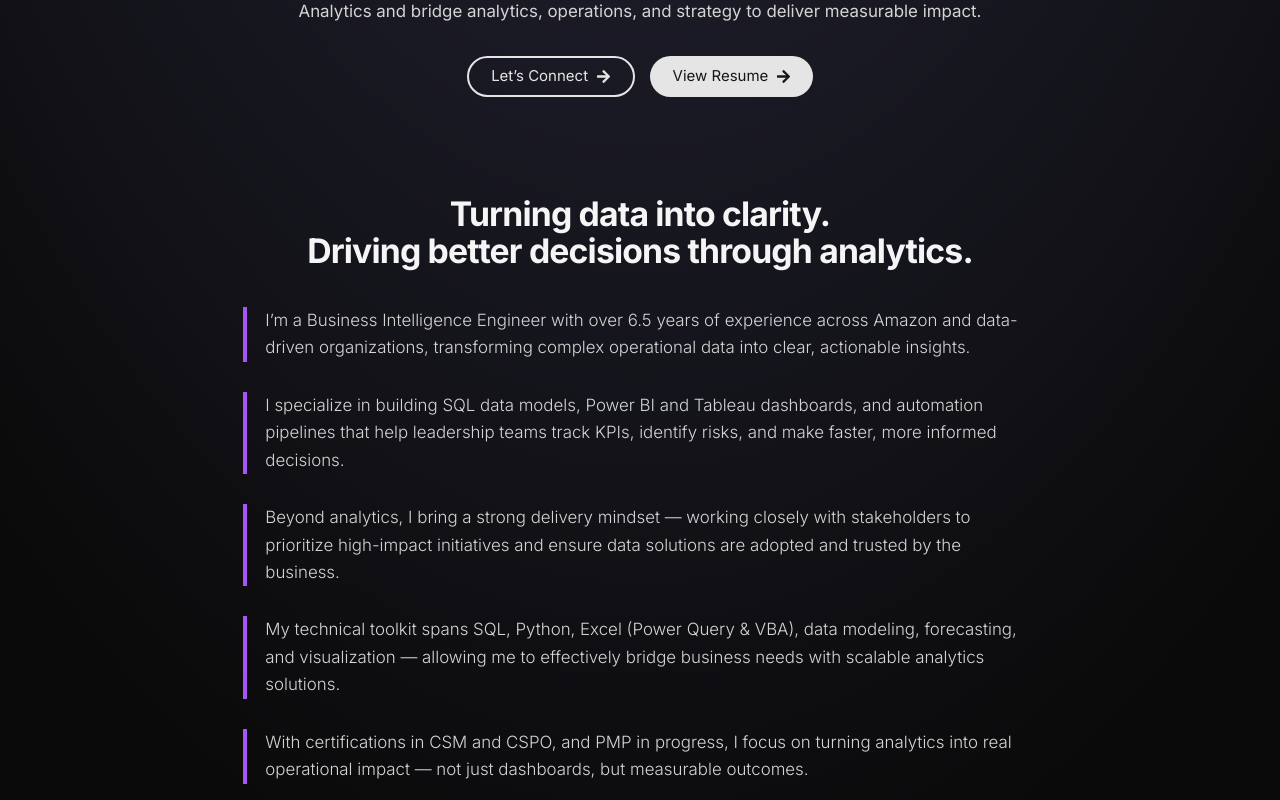
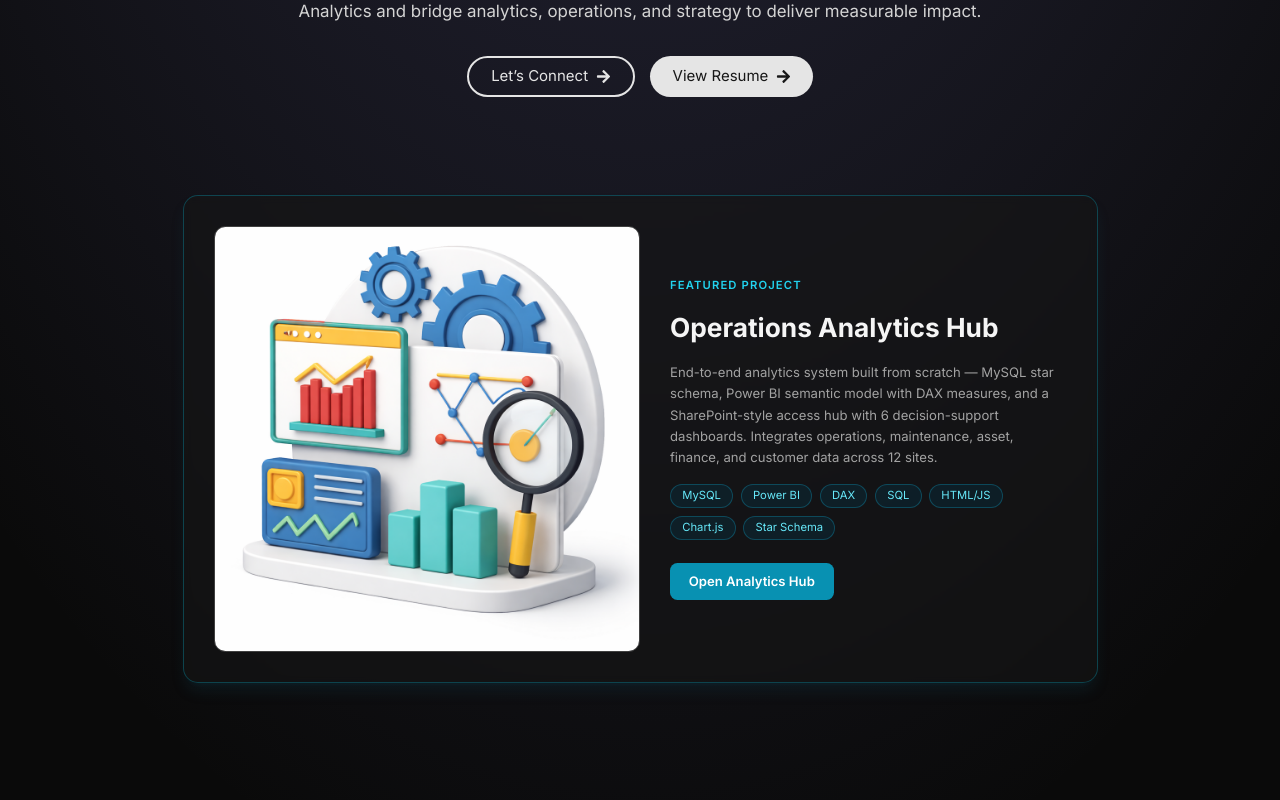
Before and after one commit to dsappa7196/dsappa7196.github.io, a React (Vite) app: page / in a window 1280 px wide. Shown: the part 480-1280 px from the top of the page. Built offline with nearby package versions, Linux system fonts and the light colour scheme.

Commit message:
Add featured hub banner, update project description, fix analytics-hub route

```diff
--- a/src/App.jsx
+++ b/src/App.jsx
@@ -1,6 +1,7 @@
 import { useState, useEffect } from "react";
 import Hero from "./Components/Hero";
 import About from "./Components/About";
+import HubView_Image from "./assets/projects/HubView_Image.png";
 import Experience from "./Components/Experience";
 import Projects from "./Components/Projects";
 import Technologies from "./Components/Technologies";
@@ -58,6 +59,43 @@ const App = () => {
         <Hero />
       </div>
 
+      {/* Featured: Operations Analytics Hub */}
+      <section className="mx-auto max-w-5xl px-6 py-16">
+        <div className="rounded-2xl border border-cyan-500/30 bg-neutral-900/60 backdrop-blur-sm overflow-hidden shadow-lg shadow-cyan-900/20">
+          <div className="flex flex-col md:flex-row items-center gap-8 p-8">
+            <div className="w-full md:w-1/2 flex-shrink-0">
+              <img
+                src={HubView_Image}
+                alt="Operations Analytics Hub preview"
+                className="rounded-xl w-full object-cover border border-neutral-700"
+              />
+            </div>
+            <div className="flex flex-col gap-4">
+              <span className="text-xs font-semibold uppercase tracking-widest text-cyan-400">Featured Project</span>
+              <h2 className="text-2xl font-bold text-neutral-100">Operations Analytics Hub</h2>
+              <p className="text-sm text-neutral-400 leading-relaxed">
+                End-to-end analytics system built from scratch — MySQL star schema, Power BI semantic model with DAX
+                measures, and a SharePoint-style access hub with 6 decision-support dashboards. Integrates operations,
+                maintenance, asset, finance, and customer data across 12 sites.
+              </p>
+              <div className="flex flex-wrap gap-2">
+                {["MySQL", "Power BI", "DAX", "SQL", "HTML/JS", "Chart.js", "Star Schema"].map((tech) => (
+                  <span key={tech} className="rounded-full border border-cyan-700/50 bg-cyan-950/40 px-3 py-1 text-xs text-cyan-300">
+                    {tech}
+                  </span>
+                ))}
+              </div>
+              <button
+                onClick={openHub}
+                className="mt-2 self-start rounded-lg bg-cyan-600 px-5 py-2.5 text-sm font-semibold text-white hover:bg-cyan-500 transition-colors"
+              >
+                Open Analytics Hub
+              </button>
+            </div>
+          </div>
+        </div>
+      </section>
+
       {/* Sections */}
       <About />
       <Technologies />
--- a/src/constants/index.js
+++ b/src/constants/index.js
@@ -99,10 +99,11 @@ export const EXPERIENCES = [
 // ------------------------------------------------------
 export const PROJECTS = [
   {
-  title: "Operations Analytics Hub",
-  image: HubView_Image,
-  description: "Built an end-to-end operations analytics system integrating SQL, Power BI, and structured communication layers. Designed to enable executive decision-making through KPI monitoring, risk identification, and actionable insights.",
-  technologies: ["SQL", "Power BI", "DAX", "Data Modeling", "Analytics Design"],
+    title: "Operations Analytics Hub",
+    image: HubView_Image,
+    featured: true,
+    description: "End-to-end analytics system built from scratch — MySQL star schema, Power BI semantic model with DAX measures, and a SharePoint-style access hub with 6 decision-support dashboards. Integrates operations, maintenance, asset, finance, and customer data across 12 sites to answer three core business questions: which sites are trending toward risk, which assets are past their cost-efficiency threshold, and where spend is deviating from budget and why.",
+    technologies: ["MySQL", "Power BI", "DAX", "SQL", "HTML/JS", "Chart.js", "Star Schema"],
   },
   {
     title: "Seoul Bike Demand Prediction",
```
Also changed, not shown: .claude/settings.local.json, vercel.json, 1 other file (tests, documents, lock files or other folders).
